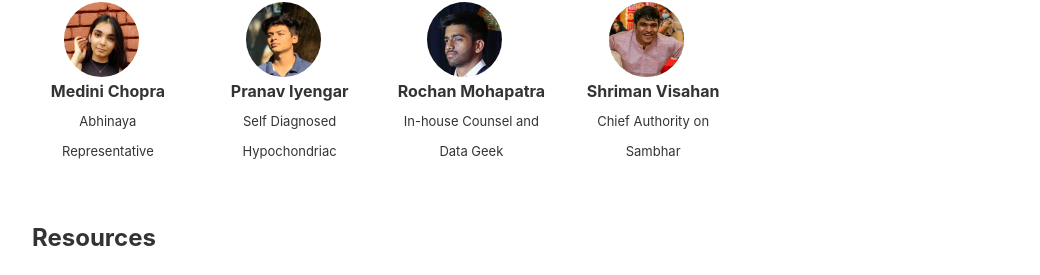
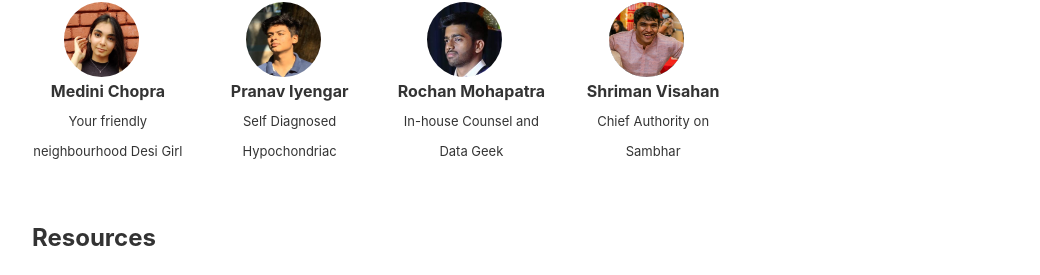
Before and after one commit to kxenak/cs-ashoka.github.io, a Jekyll site: the page built from _pages/dev.md, in a window 1280 px wide and 900 px high, scrolled down 1605 px. Shown: the part 147-422 px from the top of the window, without its empty margins (53-1093 px from the left). Built offline with Jekyll 4.4.1, drawn with Linux system fonts in a browser that asks for light colours; nearby versions of some CDN libraries; comment, search, counter and statistics services are not loaded; grey boxes are pictures that could not be loaded.

Commit message:
Update dev.md

```diff
--- a/_pages/dev.md
+++ b/_pages/dev.md
@@ -58,7 +58,7 @@ comments: true
   <div class="four">
       <center>
         <img class="author-thumb" src="assets/images/medini.png" alt="Medini Chopra">
-        <span class="author-description"> <br/> <b>Medini Chopra</b> <br/> <font size="-1">Abhinaya Representative</font></span>
+        <span class="author-description"> <br/> <b>Medini Chopra</b> <br/> <font size="-1">Your friendly neighbourhood Desi Girl</font></span>
         </center>
   </div>
   <div class="four">
```
